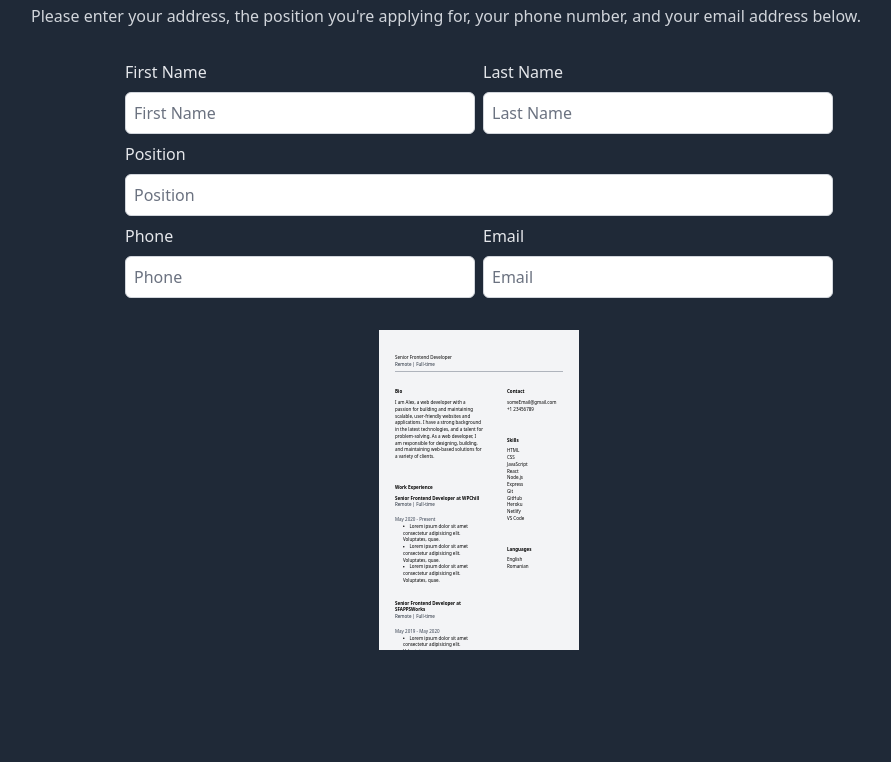
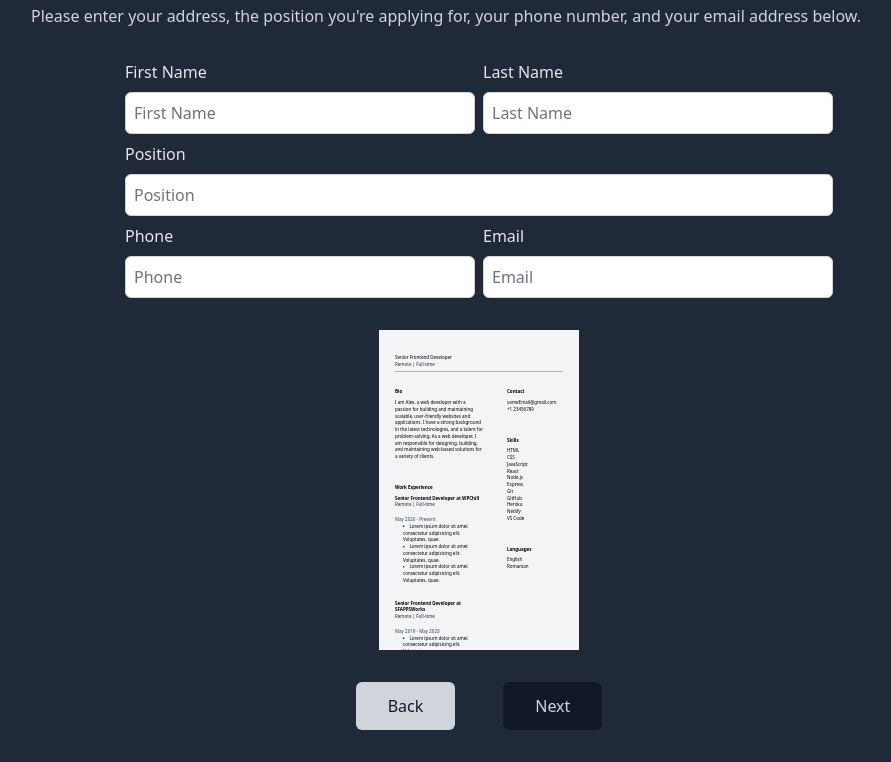
Before and after one commit to andyluak/cv-builder, a Next.js app: page /resume-builder/basic-information in a window 1280 px wide. Shown: the part 292-1054 px from the top of the page, without its empty margins (161-1052 px from the left). Before the commit the page ends 974 px from the top, so only its background shows below. Built offline with nearby package versions, Linux system fonts and the light colour scheme.

Commit message:
Back and next buttons

```diff
--- a/src/pages/resume-builder/basic-information.tsx
+++ b/src/pages/resume-builder/basic-information.tsx
@@ -107,6 +107,18 @@ function BasicInformation() {
           </>
         )}
       </div>
+      <div className="flex flex-row items-center justify-center gap-12">
+        <Link href="/resume-builder/templates">
+          <button className="rounded-md bg-gray-300 px-8 py-3 text-gray-900 hover:outline-double hover:outline-2 hover:outline-gray-200">
+            Back
+          </button>
+        </Link>
+        <Link href="/resume-builder/job-experience">
+          <button className="rounded-md bg-gray-900 px-8 py-3 text-gray-300 hover:outline-double hover:outline-2 hover:outline-gray-200">
+            Next
+          </button>
+        </Link>
+      </div>
     </div>
   );
 }
```
